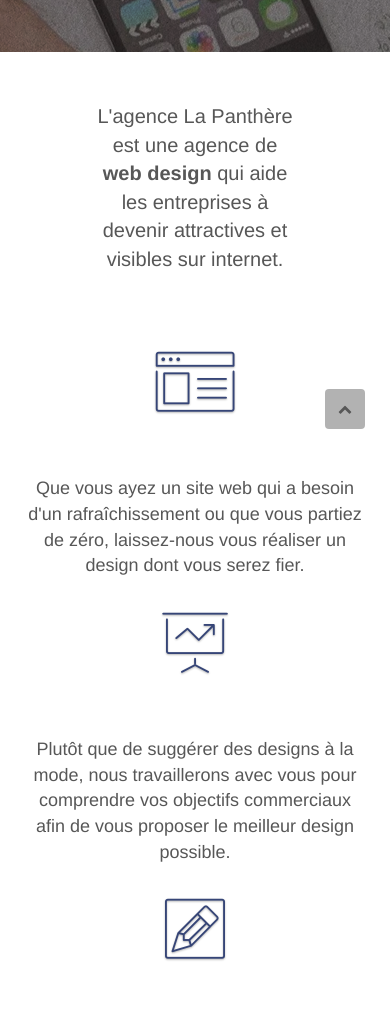
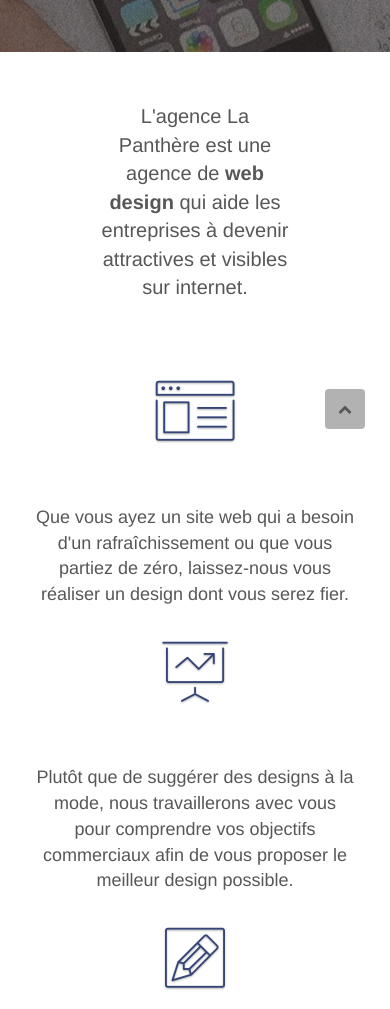
Before and after one commit to Dread92/P4-LaPanthere, a plain HTML site: page index.html in a window 390 px wide. Shown: the part 390-1399 px from the top of the page. Drawn offline with Linux system fonts and the light colour scheme.

Commit message:
adjustments

```diff
--- a/index.html
+++ b/index.html
@@ -124,7 +124,7 @@
 				</p>
 			</div>
 		</div>
-		<div class="row voffset-lg voffset">
+		<div class="row voffset-lg voffset citationdiv">
 			<div class="col-xs-12 col-md-8 col-md-offset-2 text-center">
 				<p class="citation" >"L'agence La Panthère est une excellente agence web! Les web designes ont réussi à capturer l'essence de notre entreprise et à l'intégrer à notre site. Cela nous a aidé à doubler nos ventes en ligne à Lyon." </p>
 				<p class="citationauthor">Maxime Guibard, PDG de à vos fourchettes</p>
--- a/style.css
+++ b/style.css
@@ -390,10 +390,6 @@ a:hover {
 }
 
 @media (min-width: 768px) {
-
-    body{
-        margin:0 auto;
-    }
     .site-navigation {
         position: absolute;
         top: 50%;
@@ -827,11 +823,7 @@ h4 {
 .textphoto{
 margin:0 auto
 }
-.portfolio-row {
 
-   margin-bottom:auto;
-
-}
 
 .avatar {
     box-shadow: 0px 4px 9px rgba(0, 0, 0, 0.3);
@@ -927,9 +919,6 @@ margin:0 auto
 }
 
 @media (max-width: 1024px) {
-    body{
-        margin:0 auto;
-    }
     .bloc {
         padding-left: 20px;
         padding-right: 20px;
@@ -944,9 +933,6 @@ margin:0 auto
 }
 
 @media (max-width: 992px) and (min-width: 768px) {
-    body{
-        margin:0 auto;
-    }
     .navbar .nav {
         max-width: 80%
     }
@@ -955,24 +941,21 @@ margin:0 auto
     }
 }
 
-@media only screen and (min-width: 768px) and (max-width: 1024px) and (orientation: landscape) {
+@media only screen and (min-device-width: 768px) and (max-device-width: 1024px) and (orientation: landscape) {
     .b-parallax {
         background-attachment: scroll;
     }
 }
 
-@media only screen and (min-width: 1024px) and (max-width: 1366px) and (-webkit-min-device-pixel-ratio: 1.5) {
+@media only screen and (min-device-width: 1024px) and (max-device-width: 1366px) and (-webkit-min-device-pixel-ratio: 1.5) {
     .b-parallax {
         background-attachment: scroll;
     }
 }
 
 @media (max-width: 991px) {
-    body{
-        margin:0 auto;
-    }
     .container {
-        width: 100%;
+        width: 95%;
     }
     .b-parallax {
         background-attachment: scroll;
@@ -982,19 +965,24 @@ margin:0 auto
         overflow-x: hidden;
         position: relative;
     }
-
+    .bloc {
+        padding-left: constant(safe-area-inset-left);
+        padding-right: constant(safe-area-inset-right);
+    }
     .bloc-group,
     .bloc-group .bloc {
         display: block;
         width: 100%;
     }
-
+    .bloc-fill-screen .fill-bloc-top-edge,
+    .bloc-fill-screen .fill-bloc-bottom-edge {
+        padding: 0 20px;
+        padding-left: constant(safe-area-inset-left);
+        padding-right: constant(safe-area-inset-right);
+    }
 }
 
 @media (max-width: 767px) {
-    body{
-        margin: 0 auto;
-    }
     .page-container {
         overflow-x: hidden;
         position: relative;
@@ -1134,9 +1122,6 @@ margin:0 auto
 }
 
 @media (max-width: 400px) {
-    body{
-        margin:0 auto;
-    }
     .bloc {
         padding-left: 0;
         padding-right: 0;
@@ -1144,9 +1129,6 @@ margin:0 auto
 }
 
 @media (max-width: 767px) {
-    body{
-        margin:0 auto;
-    }
     .bloc-mob-center-text {
         text-align: center;
     }
```
